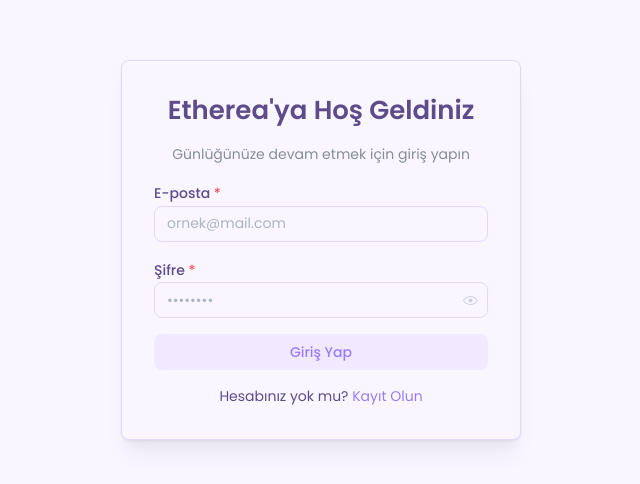
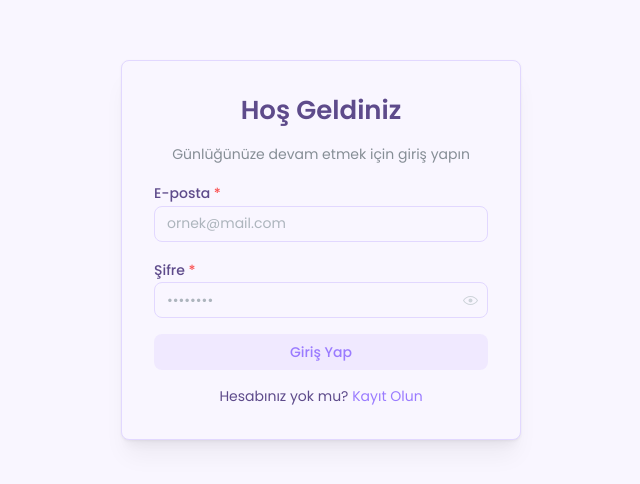
Before and after one commit to sefedemircan/etherea-ai, a React (Vite) app in the folder etherea/: page /auth/signin in a window 1280 px wide. Shown: the part 150-634 px from the top of the page, without its empty margins (319-959 px from the left). Built offline with nearby package versions, Linux system fonts and the light colour scheme; no server answers.

Commit message:
Update SignIn page

```diff
--- a/etherea/src/pages/auth/SignIn.jsx
+++ b/etherea/src/pages/auth/SignIn.jsx
@@ -41,7 +41,7 @@ export default function SignIn() {
       <Paper shadow="md" p="xl" w={400}>
         <form onSubmit={handleSubmit}>
           <Stack>
-            <Title order={2} c="#5E4B8B" ta="center">Etherea'ya Hoş Geldiniz</Title>
+            <Title order={2} c="#5E4B8B" ta="center">Hoş Geldiniz</Title>
             <Text c="dimmed" size="sm" ta="center">
               Günlüğünüze devam etmek için giriş yapın
             </Text>
```
